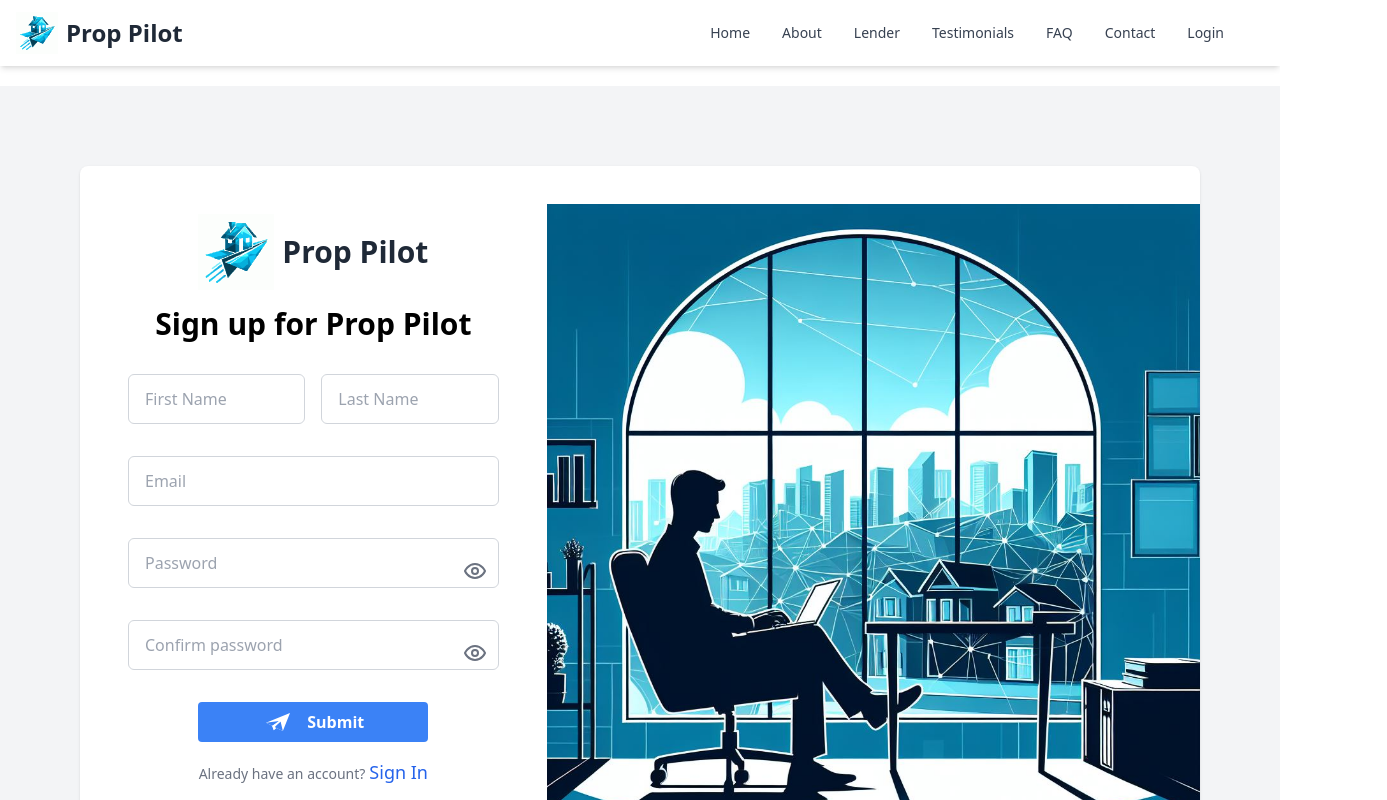
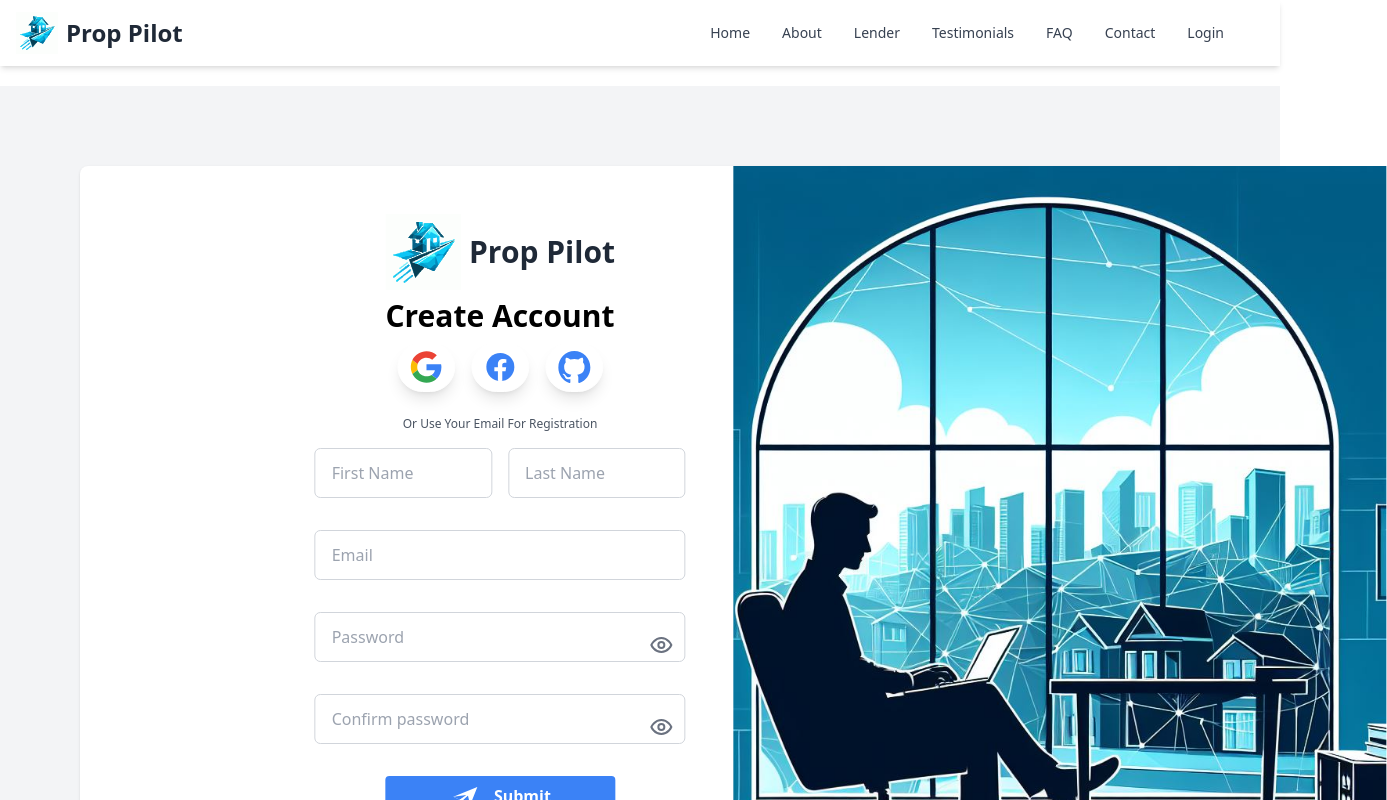
Before and after one commit to chee86j/prop_pilot, a React (Vite) app in the folder frontend/: page /authform in a window 1280 px wide. Both pictures are taken after a click on the button "Sign Up". Shown: the top 800 px of the page, 1387 px wide, since content can reach past the window. Built offline with nearby package versions, Linux system fonts and the light colour scheme.

Commit message:
visual sliding effect that switches between the login and registration forms

```diff
--- a/frontend/src/components/AuthForm.jsx
+++ b/frontend/src/components/AuthForm.jsx
@@ -114,7 +114,26 @@
   return (
     <div className="min-h-screen bg-gray-100 flex justify-center">
       <div className="max-w-screen-xl m-0 sm:m-20 bg-white shadow sm:rounded-lg flex justify-center flex-1">
-        <div className="lg:w-1/2 xl:w-5/12 p-6 sm:p-12">
+        {/* Image container that slides out */}
+        <div
+          className={`lg:w-1/2 xl:w-5/12 flex-1 hidden lg:flex ${
+            isLogin ? "lg:translate-x-0" : "lg:translate-x-full"
+          }`}
+          style={{
+            backgroundImage: `url(${AuthFormImage})`,
+            backgroundSize: "cover",
+            backgroundPosition: "center",
+            backgroundRepeat: "no-repeat",
+            height: "100%",
+          }}
+        ></div>
+
+        {/* Form container that slides in */}
+        <div
+          className={`lg:w-1/2 xl:w-5/12 p-6 sm:p-12 ${
+            isLogin ? "lg:translate-x-0" : "lg:-translate-x-full"
+          } transition-all duration-500 lg:transform`}
+        >
           <div className="text-center flex items-center justify-center">
             <Link
               to="/home"
@@ -130,14 +149,76 @@
             </Link>
           </div>
 
-          <div className="mt-4 flex flex-col items-center">
-            <h1 className="text-2xl xl:text-3xl font-extrabold">
-              {isLogin ? "Login to Prop Pilot" : "Sign up for Prop Pilot"}
+          <div className="mt-2 flex flex-col items-center">
+            <h1 className="text-3xl font-bold">
+              {isLogin ? "Sign In" : "Create Account"}
             </h1>
+
+            {isLogin && (
+              <div className="social-account-container mt-7 text-center">
+                <div className="social-accounts flex justify-center gap-4">
+                  <button className="social-button bg-white border border-white p-2 rounded-full shadow-lg hover:scale-110 hover:shadow-lg transition duration-300">
+                    <img
+                      src={GoogleIcon}
+                      alt="Google"
+                      className="w-8 h-8 md:w-10 h-10"
+                    />
+                  </button>
+                  <button className="social-button bg-white border border-white p-2 rounded-full shadow-lg hover:scale-110 hover:shadow-lg transition duration-300">
+                    <img
+                      src={FacebookIcon}
+                      alt="Facebook"
+                      className="w-8 h-8 md:w-10 h-10"
+                    />
+                  </button>
+                  <button className="social-button bg-white border border-white p-2 rounded-full shadow-lg hover:scale-110 hover:shadow-lg transition duration-300">
+                    <img
+                      src={GitHubIcon}
+                      alt="GitHub"
+                      className="w-8 h-8 md:w-10 h-10"
+                    />
+                  </button>
+                </div>
+                <p className="text-xs text-gray-600 text-center mt-6">
+                  Or Use Your Email Account
+                </p>
+              </div>
+            )}
+
+            {!isLogin && (
+              <div className="social-account-container mt-2 text-center">
+                <div className="social-accounts flex justify-center gap-4">
+                  <button className="social-button bg-white border border-white p-2 rounded-full shadow-lg hover:scale-110 hover:shadow-lg transition duration-300">
+                    <img
+                      src={GoogleIcon}
+                      alt="Google"
+                      className="w-8 h-8 md:w-10 h-10"
+                    />
+                  </button>
+                  <button className="social-button bg-white border border-white p-2 rounded-full shadow-lg hover:scale-110 hover:shadow-lg transition duration-300">
+                    <img
+                      src={FacebookIcon}
+                      alt="Facebook"
+                      className="w-8 h-8 md:w-10 h-10"
+                    />
+                  </button>
+                  <button className="social-button bg-white border border-white p-2 rounded-full shadow-lg hover:scale-110 hover:shadow-lg transition duration-300">
+                    <img
+                      src={GitHubIcon}
+                      alt="GitHub"
+                      className="w-8 h-8 md:w-10 h-10"
+                    />
+                  </button>
+                </div>
+                <p className="text-xs text-gray-600 text-center mt-6">
+                  Or Use Your Email For Registration
+                </p>
+              </div>
+            )}
 
             <form
               onSubmit={isLogin ? handleLogin : handleRegister}
-              className="form mt-8 max-w-md mx-auto space-y-4"
+              className="form max-w-md mx-auto space-y-4 mt-4"
             >
               {!isLogin && (
                 <div className="flex flex-col md:flex-row space-y-4 md:space-y-0 md:space-x-4">
@@ -151,10 +232,6 @@
                       onChange={(e) => setFirstName(e.target.value)}
                       autoComplete="given-name"
                     />
-
-                    {/* Each Input Field has labels that are conditionally rendered above each input field.
-                    They transition in and out of view based on whether there is any text entered into
-                    the corresponding input field.  */}
                     {firstName && (
                       <label className="form-label text-xs absolute top-0 left-3 pointer-events-none transition-all duration-300 ease-in-out text-gray-500">
                         First Name
@@ -271,37 +348,6 @@
               </div>
             </form>
 
-            {isLogin && (
-              <div className="social-account-container mt-7 text-center">
-                <p className="text-xs text-gray-600 text-center mb-4">
-                  Or Sign In with
-                </p>
-                <div className="social-accounts flex justify-center gap-4">
-                  <button className="social-button bg-white border border-white p-2 rounded-full shadow-lg hover:scale-110 hover:shadow-lg transition duration-300">
-                    <img
-                      src={GoogleIcon}
-                      alt="Google"
-                      className="w-8 h-8 md:w-10 h-10"
-                    />
-                  </button>
-                  <button className="social-button bg-white border border-white p-2 rounded-full shadow-lg hover:scale-110 hover:shadow-lg transition duration-300">
-                    <img
-                      src={FacebookIcon}
-                      alt="Facebook"
-                      className="w-8 h-8 md:w-10 h-10"
-                    />
-                  </button>
-                  <button className="social-button bg-white border border-white p-2 rounded-full shadow-lg hover:scale-110 hover:shadow-lg transition duration-300">
-                    <img
-                      src={GitHubIcon}
-                      alt="GitHub"
-                      className="w-8 h-8 md:w-10 h-10"
-                    />
-                  </button>
-                </div>
-              </div>
-            )}
-
             <p className="mt-4 text-sm text-gray-500">
               {isLogin ? "Don't have an account?" : "Already have an account?"}
               <button
@@ -313,17 +359,10 @@
             </p>
 
             <p className="mt-7 text-xs text-gray-600 text-center">
-              I agree to abide by Prop Pilot&apos;s <br /> Terms of Service &
-              its Privacy Policy
+              I agree to abide by Prop Pilot&apos;s <br /> Terms of Service
+              &amp; its Privacy Policy
             </p>
           </div>
-        </div>
-
-        <div className="lg:w-1/2 xl:w-5/12 flex-1 text-center hidden lg:flex">
-          <div
-            className="w-full bg-contain bg-center bg-no-repeat h-full"
-            style={{ backgroundImage: `url(${AuthFormImage})` }}
-          ></div>
         </div>
       </div>
     </div>
```
